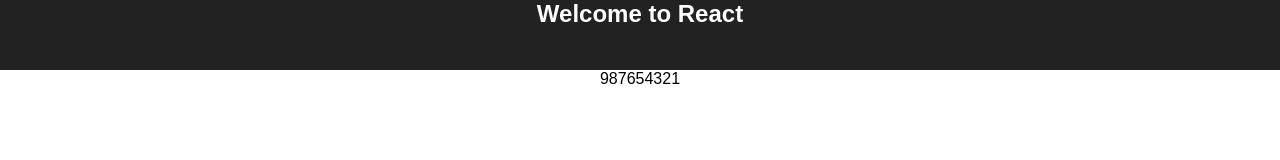
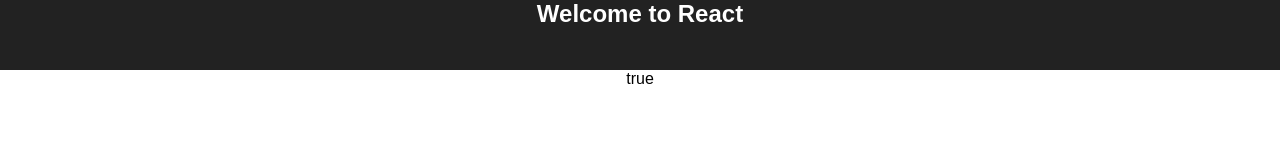
Before and after one commit to MrAaronCasanova/algo, a React (Create React App) app: page / in a window 1280 px wide. Shown: the part 120-280 px from the top of the page. Built offline with nearby package versions, Linux system fonts and the light colour scheme.

Commit message:
added AlmostIncreasingSequence

```diff
--- /dev/null
+++ b/src/components/algo-widgets/AlmostIncreasingSequence.js
@@ -0,0 +1,34 @@
+const AlmostIncreasingSequence = ({ sequence, children }) => {
+  let count = 0;
+
+  for (let i = 0; i < sequence.length; i++) {
+    //first check if current val is less than previous
+    if (sequence[i] <= sequence[i - 1]) {
+      //increment counter
+      count++;
+      // seconday check for increasing value
+      // if current val is less then (2)previous and next val is less than previous val
+      // force false
+      if (
+        sequence[i] <= sequence[i - 2] &&
+        sequence[i + 1] <= sequence[i - 1]
+      ) {
+        // increase count once more to force false
+        count++;
+      }
+    }
+  }
+
+  return children(count <= 1);
+};
+
+export default AlmostIncreasingSequence;
+
+//* -------- usage ---------- *//
+/*
+<AlmostIncreasingSequence sequence={[1, 3, 2, 4]}>
+  {isIncreasing => <div>{`${isIncreasing}`}</div>}
+</AlmostIncreasingSequence>
+*/
+
+// https://app.codesignal.com/arcade/intro/level-2/2mxbGwLzvkTCKAJMG/solutions/k6S5Q8x6sqJnrRcha
--- a/src/components/playground/AlgoPlayground.js
+++ b/src/components/playground/AlgoPlayground.js
@@ -1,16 +1,12 @@
 import React, { Component } from 'react';
-import ReverseArrayInPlace from './../algo-widgets/ReverseArrayInPlace';
+import AlmostIncreasingSequence from './../algo-widgets/AlmostIncreasingSequence';
 class AlgoPlayground extends Component {
   render() {
     return (
       <div>
-        <ReverseArrayInPlace arr={[1, 2, 3, 4, 5, 6, 7, 8, 9]}>
-          {reverseArr => (
-            <div>
-              {reverseArr.map((item, i) => <span key={i}>{item}</span>)}
-            </div>
-          )}
-        </ReverseArrayInPlace>
+        <AlmostIncreasingSequence sequence={[1, 3, 2, 4]}>
+          {isIncreasing => <div>{`${isIncreasing}`}</div>}
+        </AlmostIncreasingSequence>
       </div>
     );
   }
```
Also changed, not shown: src/components/algo-widgets/MatrixElementSum.js (added).
